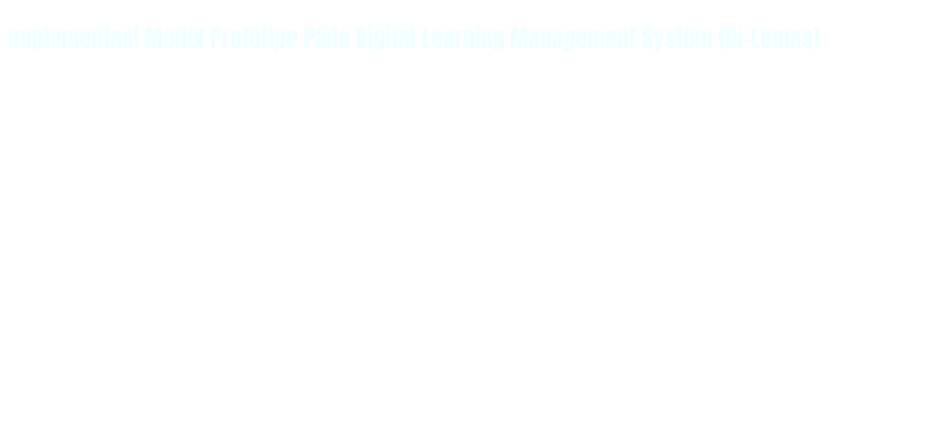
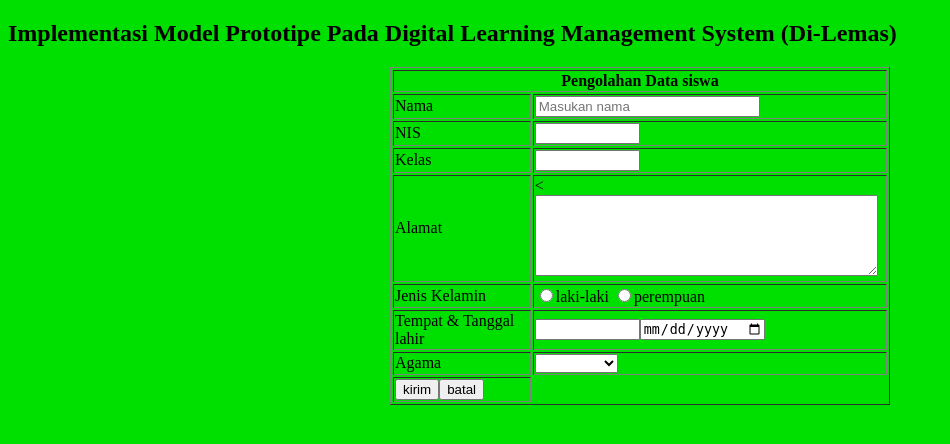
Before and after one commit to DimasAdiSaputro/WP2_haikalamir, a CodeIgniter app: page /pustaka-booking/datasiswa in a window 1280 px wide. Shown: the top 444 px of the page, without its empty margins (0-950 px from the left). Run offline with CodeIgniter, Linux system fonts and the light colour scheme.

Commit message:
pertemuan 7

```diff
--- a/application/views/tampilan-form-siswa.php
+++ b/application/views/tampilan-form-siswa.php
@@ -2,17 +2,43 @@
 <html lang="en">
 <head>
     <title>Implementasi Model Prototipe Pada Digital Learning Management System (Di-Lemas)</title>
+    <meta charset="UTF-8">
+    <meta http-equiv="X-UA-Compatible" content="IE=edge">
     <meta name="viewport" content="width=device-width, initial-scale=1.0">
-    <link rel="stylesheet" href="/assets/css/tampilanform.css" type="text/css">
-    <title>Tampilan Form siswa</title>
+    <title>Input Data Siswa</title>
 </head>
-<body>
-    <?php echo validation_errors(); ?>
-    <form action="<?= base_url('datasiswa/cetak'); ?>"method="post">
-    <th><h2>Implementasi Model Prototipe Pada Digital Learning Management System (Di-Lemas)</h2></th>
-    <table>
+<body bgcolor="orens">
+<?php echo validation_errors(); ?>
+<form action="<?= base_url('datasiswa/cetak'); ?>"method="post">
+<th colspan="3" align="center"><h2>Implementasi Model Prototipe Pada Digital Learning Management System (Di-Lemas)</h2></th>
+<table width="500" align="center" border="1">
+    <tr><th colspan="3">Pengolahan Data siswa</th></tr>
+    <tr><td>Nama</td><td><input type="text" name="nama" size="25" maxlength="50" placeholder="Masukan nama">
+    <tr><td>NIS </td><td><input type=r="text" name="nis" size="10"/></td></tr>
+    <tr><td>Kelas </td><td><input type=r="text" name="kelas" size="10"/></td></tr>
+    <tr><td>Alamat</td><td><<textarea name="alamat" rows='5' cols='40'></textarea>
+    <tr><td>Jenis Kelamin</td><td>
+    <input type="radio" name="jeniskel" value="laki-laki">laki-laki
+    <input type="radio" name="jeniskel" value="perempuan">perempuan</td>
+    <tr><td>Tempat & Tanggal lahir </td><td><input type="text" name="tempat" size="10"><input type="date" size="30" name="ttl" /></td></tr>
+    <tr><td>Agama</td><td>
+        <select name="agama">
+            <option value="-pilih-"></option>
+            <option value="Islam">islam</option>
+            <option value="Kristen">Kristen</option>
+            <option value="Katholik">Katholik</option>
+            <option value="Budha">Budha</option>
+            <option value="Konghucu">Konghucu</option>
+            <option value="Lain-lain">Lain-lain</option>
+        </select>
+        </td>
+    </tr>
+        <td>
+        <input type="submit" value="kirim"><input type="reset" value="batal">
+        </td>
+    </tr>
+</table>
+</form>
 
-    </table>
-</form>
 </body>
 </html>
--- a/assets/css/tampilanform.css
+++ /dev/null
@@ -1,13 +0,0 @@
-body{
-    color: azure;
-    font-family: Impact, Haettenschweiler, 'Arial Narrow Bold', sans-serif;
-}
-
-th{
-    column-span: all;
-}
-table{
-    width: 500;
-    align: center;
-    border: 2;
-}
```
Also changed, not shown: application/views/tampilan-data-siswa.php (+25 -0 lines), application/views/index.php (added).
